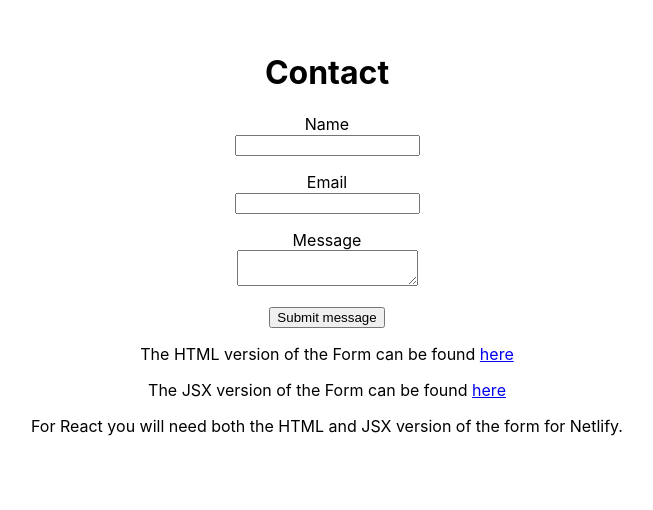
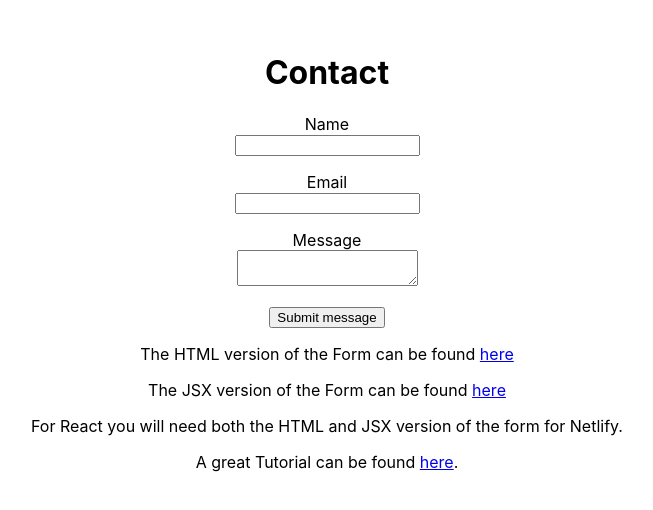
Before and after one commit to MelvinPeepers/netlify_standard_form_react, a React (Create React App) app: page / in a window 1280 px wide. Shown: the part 128-638 px from the top of the page, without its empty margins (313-966 px from the left). Built offline with nearby package versions, Linux system fonts and the light colour scheme; the HTML template or start-up script is replaced by a standard one.

Commit message:
Forms finished

```diff
--- a/src/App.js
+++ b/src/App.js
@@ -9,6 +9,7 @@ function App() {
       <p>The HTML version of the Form can be found <a href="https://github.com/MelvinPeepers/netlify_standard_form_react/blob/main/public/index.html">here</a></p>
       <p>The JSX version of the Form can be found <a href="https://github.com/MelvinPeepers/netlify_standard_form_react/blob/main/src/component/Form.js">here</a></p>
       <p>For React you will need both the HTML and JSX version of the form for Netlify.</p>
+      <p> A great Tutorial can be found <a href="https://www.freecodecamp.org/news/how-to-add-a-netlify-form-to-a-react-app/">here</a>.</p>
     </div>
   );
 }
```
